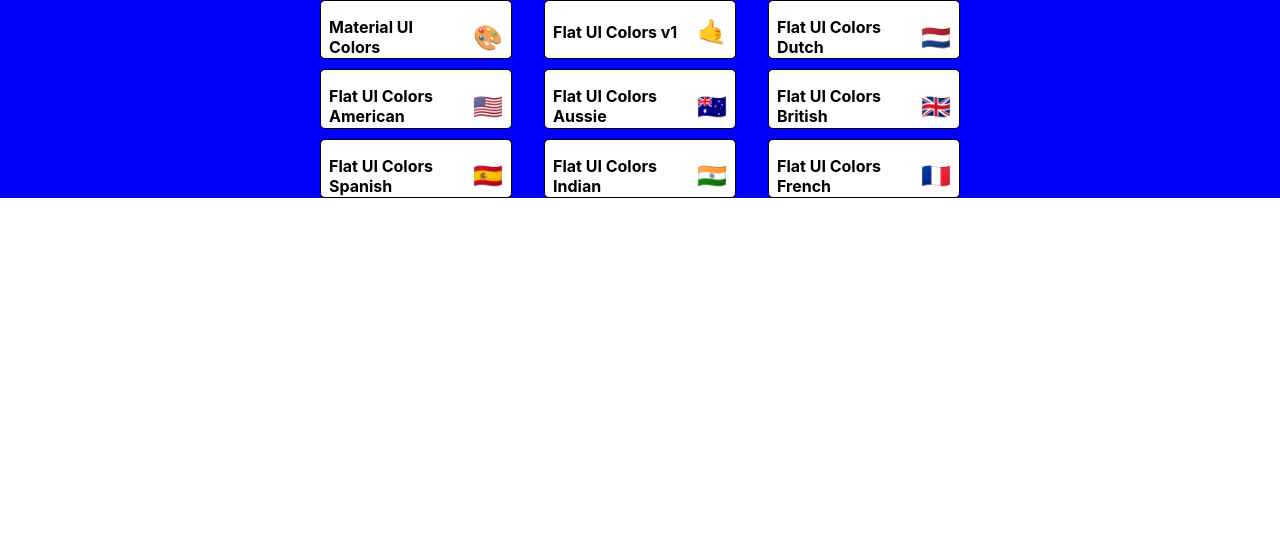
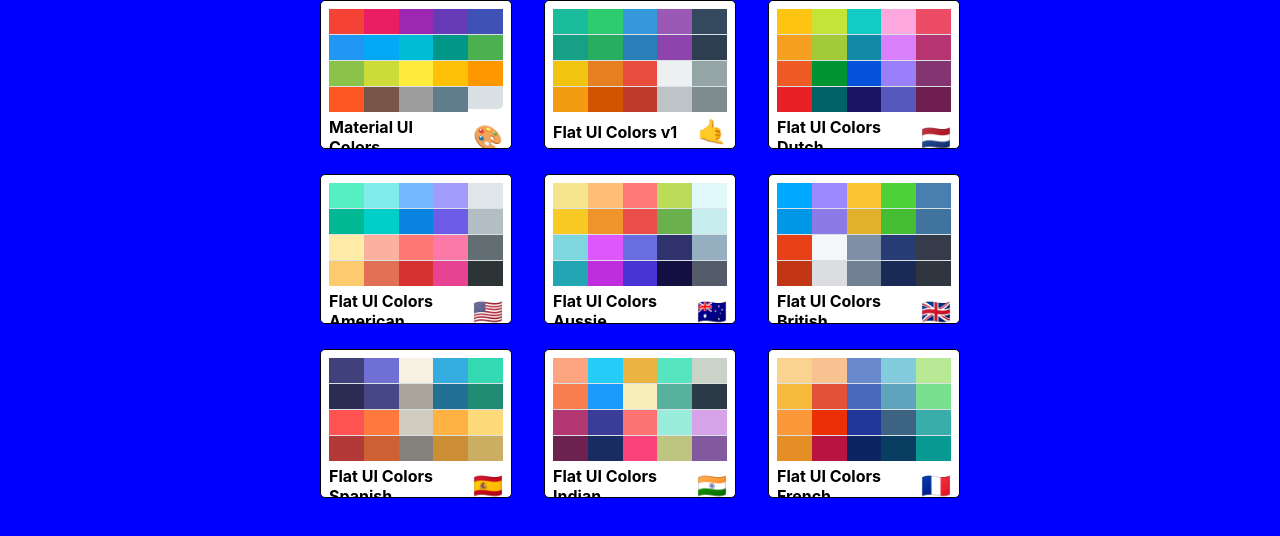
Before and after one commit to arafhossain/color-picker, a React (Create React App) app: page / in a window 1280 px wide. Shown: the top 536 px of the page. Built offline with nearby package versions, Linux system fonts and the light colour scheme.

Commit message:
More styling to mini palettes

```diff
--- a/src/MiniPalette.js
+++ b/src/MiniPalette.js
@@ -1,46 +1,67 @@
-import React, { Component } from 'react'
-import {withStyles} from '@material-ui/styles'
+import React, { Component } from "react";
+import { withStyles } from "@material-ui/styles";
 
-let styles ={
-  root : {
-    backgroundColor: 'white',
-    borderRadius: '5px',
-    padding: '0.5rem',
-    position: 'relative',
-    overflow: 'hidden',
-    '&:hover': {
-      cursor: 'pointer'
+let styles = {
+  root: {
+    backgroundColor: "white",
+    borderRadius: "5px",
+    padding: "0.5rem",
+    position: "relative",
+    overflow: "hidden",
+    "&:hover": {
+      cursor: "pointer"
     },
-    border: '1px solid black'
+    border: "1px solid black"
   },
   colors: {
-    backgroundColor: 'grey'
+    backgroundColor: "#dae1e4",
+    height: '100px',
+    width: '100%',
+    borderRadius: '5px'
   },
   title: {
-    display: 'flex',
-    justifyContent: 'space-between',
-    alignItems: 'center',
-    margin: '0',
-    color: 'black',
-    paddingTop: '0.5rem',
-    fontSize: '1rem',
-    position: 'relative'
+    display: "flex",
+    justifyContent: "space-between",
+    alignItems: "center",
+    margin: "0",
+    color: "black",
+    paddingTop: "0.5rem",
+    fontSize: "1rem",
+    position: "relative"
   },
   emoji: {
-    marginLeft: '0.5rem',
-    fontSize: '1.5rem'
+    marginLeft: "0.5rem",
+    fontSize: "1.5rem"
+  },
+  miniColor: {
+    height: '25%',
+    width: '20%',
+    display: 'inline-block',
+    margin: '0 auto',
+    position: 'relative',
+    marginBottom: '-3px'
   }
-}
+};
 
 class MiniPalette extends Component {
-  render(){
-    let {classes, paletteName, emoji} = this.props;
+  render() {
+    let { classes, paletteName, emoji, colors } = this.props;
+    let miniColorBoxes = colors.map(color => (
+      <div
+        className={classes.miniColor}
+        style={{ backgroundColor: color.color }}
+        key={color.name}
+      />
+    ));
     return (
       <div className={classes.root}>
-        <div className={classes.colors}></div>
-        <h5 className={classes.title}>{paletteName}<span className={classes.emoji}>{emoji}</span></h5>
+        <div className={classes.colors}>{miniColorBoxes}</div>
+        <h5 className={classes.title}>
+          {paletteName}
+          <span className={classes.emoji}>{emoji}</span>
+        </h5>
       </div>
-    )
+    );
   }
 }
 
--- a/src/PaletteList.js
+++ b/src/PaletteList.js
@@ -6,7 +6,7 @@
 let styles = {
   root: {
     backgroundColor: "blue",
-    height: "100%",
+    height: "100vh",
     display: "flex",
     alignItems: "flex-start",
     justifyContent: "center"
@@ -18,19 +18,8 @@
     flexDirection: "column",
     flexWrap: "wrap"
   },
-  nav: {
-    display: "flex",
-    width: "100%",
-    justifyContent: "space-between",
-    color: "white"
-  },
-  palettes: {
-    boxSizing: "border-box",
-    width: "100%",
-    display: "grid",
-    gridTemplateColumns: "repeat(3, 30%)",
-    gridGap: "5%"
-  }
+  nav: { display: "flex", width: "100%", justifyContent: "space-between", color: 'white' },
+  palettes: {boxSizing: 'border-box', width: '100%', display: 'grid', gridTemplateColumns: 'repeat(3, 30%)', gridGap: '5%'}
 };
 
 class PaletteList extends Component {
```
